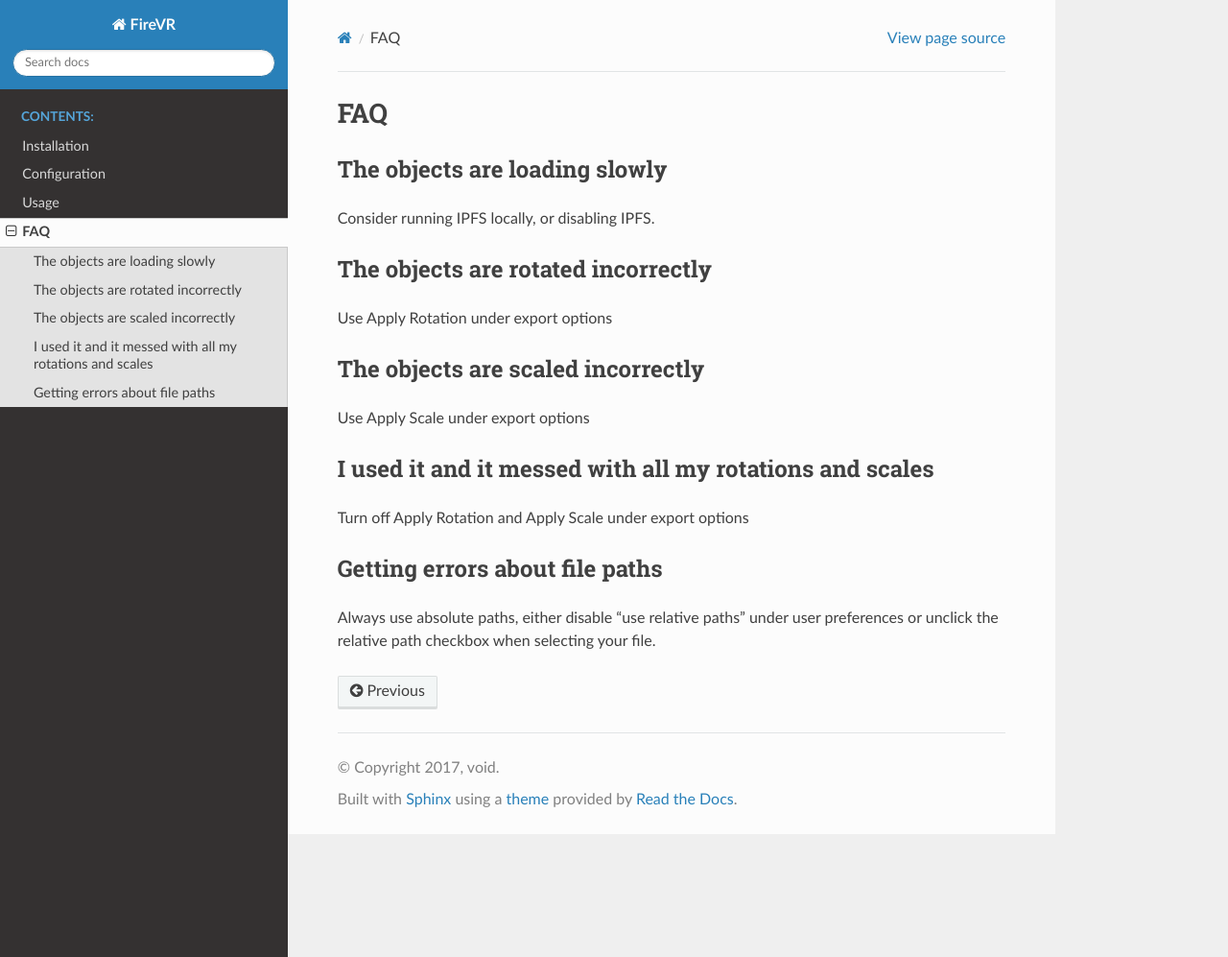
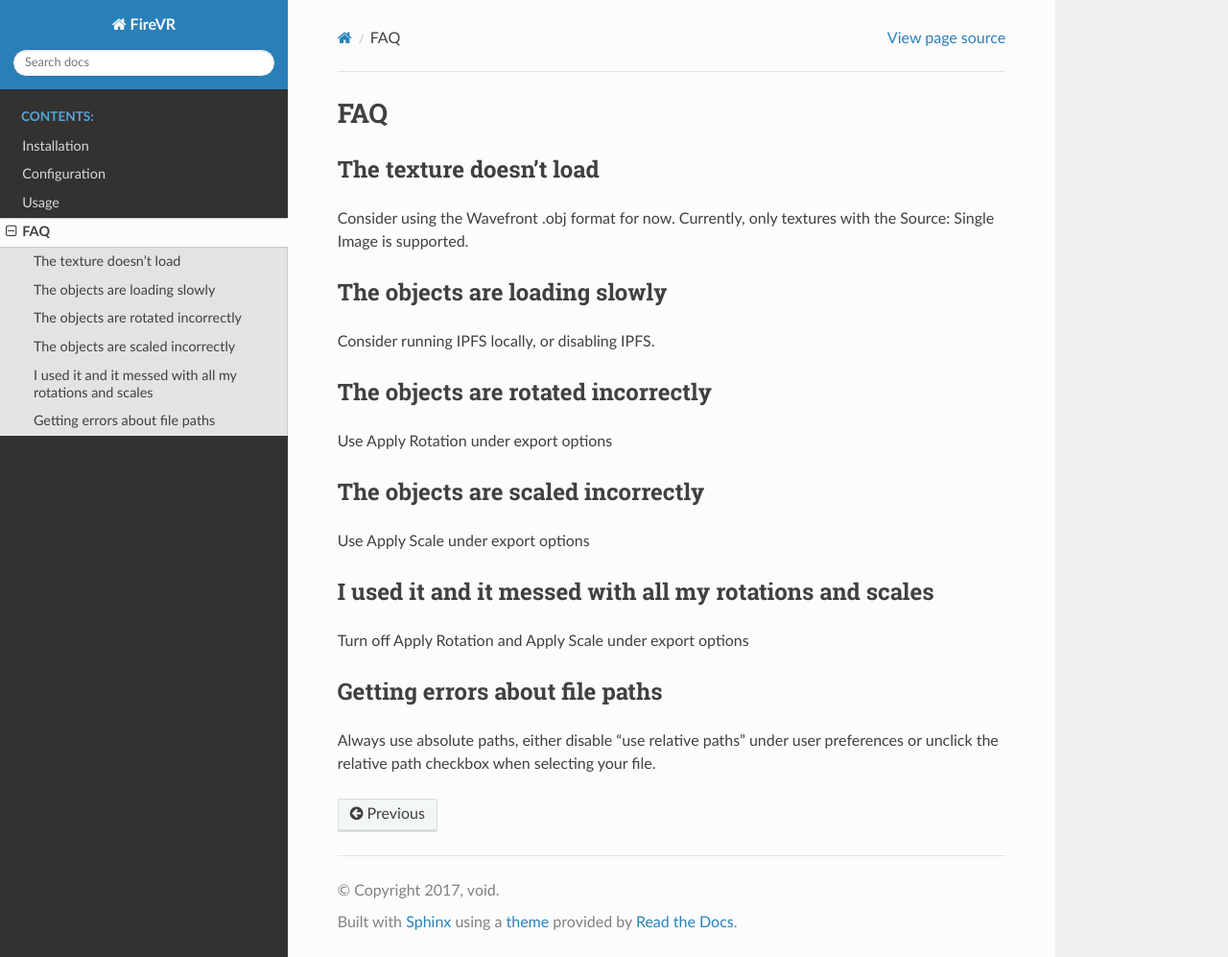
Before and after one commit to void4/FireVR, a Sphinx documentation site: the page built from docs/faq.rst, in a window 1280 px wide and 997 px high. Shown: the whole window at 96% size. Built offline with Sphinx 7.4.7 and the Read the Docs theme 2.0.0, drawn with Linux system fonts in a browser that asks for light colours.

Commit message:
Added texture hint to FAQ

```diff
--- a/docs/faq.rst
+++ b/docs/faq.rst
@@ -2,6 +2,10 @@
 FAQ
 ===
 
+The texture doesn't load
+"""""""""""""""""""""""""
+Consider using the Wavefront .obj format for now.
+Currently, only textures with the Source: Single Image is supported.
 
 The objects are loading slowly
 """"""""""""""""""""""""""""""""
```
